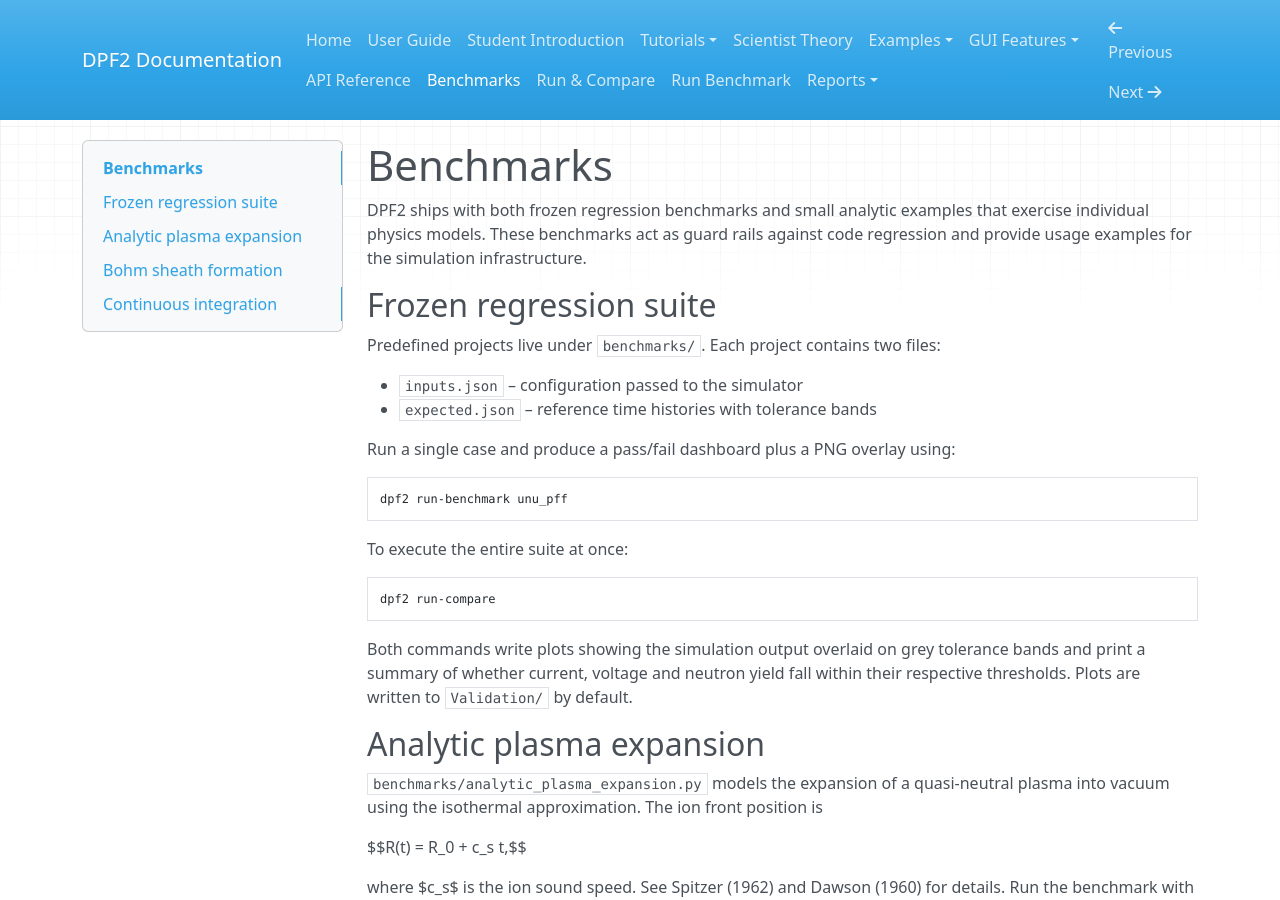
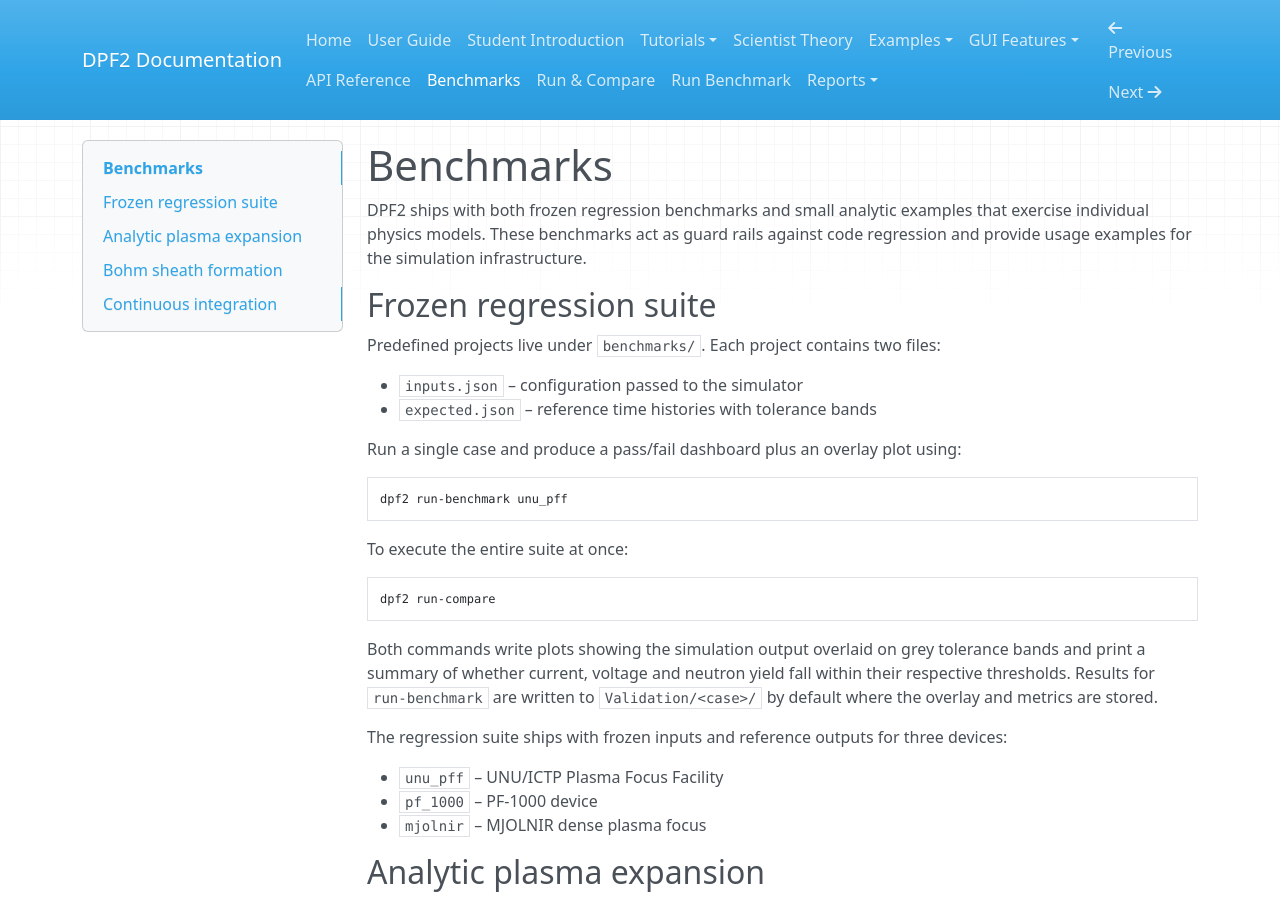
Before and after one commit to longanisainhertaco/dpf2, an MkDocs documentation site: the page built from docs/benchmarks.md, in a window 1280 px wide and 900 px high. Built offline with MkDocs 1.6.1, drawn with Linux system fonts in a browser that asks for light colours; nearby versions of some CDN libraries.

Commit message:
Add benchmark suite cases and per-case validation outputs

````diff
--- a/docs/benchmarks.md
+++ b/docs/benchmarks.md
@@ -12,7 +12,7 @@ Predefined projects live under `benchmarks/`.  Each project contains two files:
 - `inputs.json` – configuration passed to the simulator
 - `expected.json` – reference time histories with tolerance bands
 
-Run a single case and produce a pass/fail dashboard plus a PNG overlay using:
+Run a single case and produce a pass/fail dashboard plus an overlay plot using:
 
 ```bash
 dpf2 run-benchmark unu_pff
@@ -26,7 +26,16 @@ dpf2 run-compare
 
 Both commands write plots showing the simulation output overlaid on grey
 tolerance bands and print a summary of whether current, voltage and neutron
-yield fall within their respective thresholds. Plots are written to `Validation/` by default.
+yield fall within their respective thresholds.  Results for `run-benchmark`
+are written to `Validation/<case>/` by default where the overlay and metrics
+are stored.
+
+The regression suite ships with frozen inputs and reference outputs for three
+devices:
+
+- `unu_pff` – UNU/ICTP Plasma Focus Facility
+- `pf_1000` – PF‑1000 device
+- `mjolnir` – MJOLNIR dense plasma focus
 
 ## Analytic plasma expansion
 
````
Also changed, not shown: docs/run_benchmark.md (+6 -3 lines), 6 other files.
